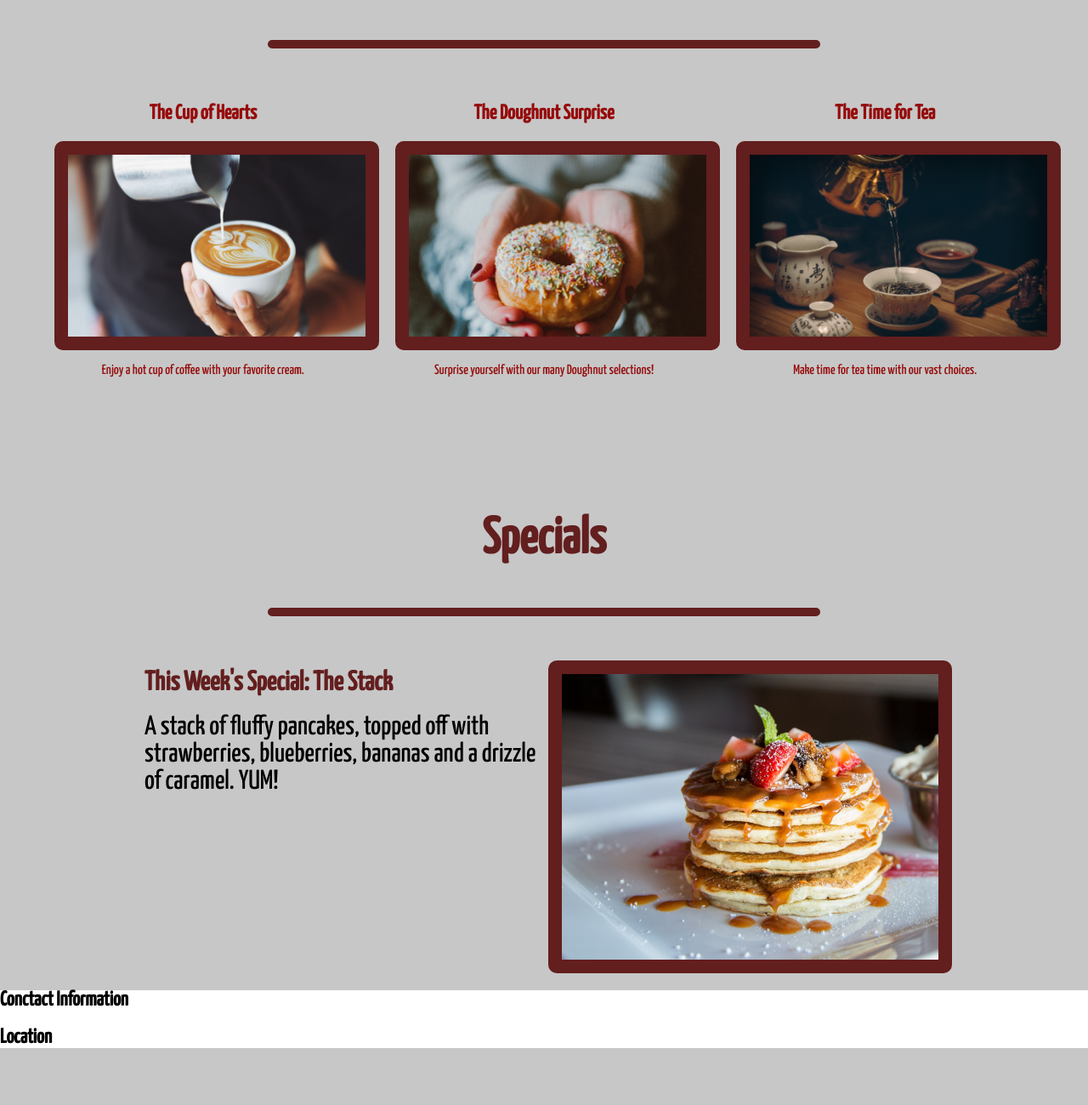
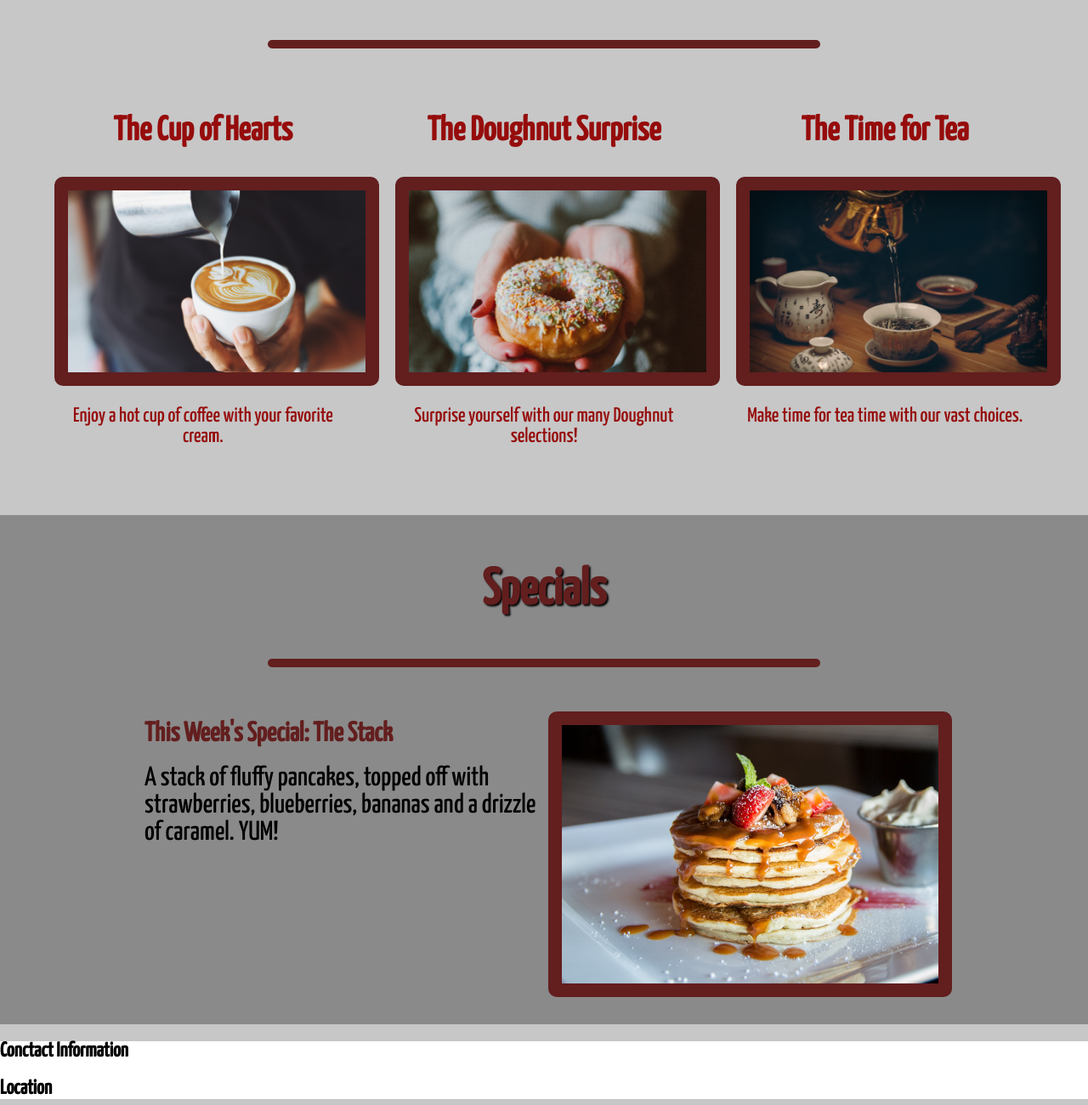
Before and after one commit to ghosthound1916/Coffee_shop, a plain HTML site: page index.html in a window 1280 px wide. Shown: the part 800-2100 px from the top of the page at 85% size. Before the commit the page ends 2053 px from the top, so only its background shows below. Drawn offline with Linux system fonts and the light colour scheme.

Commit message:
Fixed menu

```diff
--- a/css/styles.css
+++ b/css/styles.css
@@ -15,6 +15,7 @@ body {
     color: rgb(99, 30, 30);
     font-size: 2.5em;
     margin: 0 auto;
+    text-shadow: 2px 2px 2px rgb(7, 7, 7);
     /* border-bottom: .2em solid rgb(99, 30, 30); */
 }
 
@@ -24,7 +25,7 @@ hr {
     width: 50%;
 }
 
-/* Nav and hero sections */
+/* Nav section */
 nav {
     height: 6vh;
     background-color: rgb(20, 20, 20);
@@ -73,12 +74,13 @@ nav li {
     display: inline-block;
 }
 
+/* Hero Section */
 .hero {
     width: auto;
     height: 80vh;
 
     background-size: cover;
-    background-attachment: fixed;
+    /* background-attachment: fixed; */
     background-image: linear-gradient(rgb(27, 13, 13, 0.7), rgba(248, 227, 227, 0.3)), url(/imgs/coffe_shop.jpg);
     /* border-bottom: 5vh solid rgb(99, 30, 30); */
     opacity: .95;
@@ -89,7 +91,7 @@ nav li {
     font-size: 9em;
     letter-spacing: 10px;
     color: rgb(99, 30, 30);
-    text-shadow: 5px 5px rgb(190, 190, 190);
+    text-shadow: 5px 5px rgb(7, 7, 7);
     text-align: center;
     position: absolute;
     top: 50%;
@@ -120,7 +122,18 @@ nav li {
 .menu-boxes p, .menu-boxes h2 {
     color: rgb(150, 12, 12);
     text-align: center;
+
 }
+
+.menu-boxes h2 {
+    font-size: 2.5em;
+}
+
+.menu-boxes p {
+    font-size: 1.5em;
+}
+
+
 
 .menu-pics {
     width: 100%;
@@ -149,11 +162,15 @@ nav li {
 
 /* Specials */
 #two-tone {
-    /* background-color: rgb(46, 44, 44); */
+    background-color: rgb(138, 138, 138);
 }
 
 #two-tone h2 {
     /* font-size: 2.5em; */
+}
+
+#two-tone .section-headings h2 {
+    padding-top: 1em;
 }
 
 .specials {
@@ -162,7 +179,7 @@ nav li {
     width: 75%;
     height: 50vh;
     /* border: .5em solid black; */
-
+    /* background-color: rgb(87, 87, 87); */
 }
 
 .specials p, .specials h2 {
@@ -174,7 +191,9 @@ nav li {
 .specials p {
     margin-top: 20px;
     color: rgb(0, 0, 0);
+
 }
+
 
 .special-items {
     /* flex-grow: 2; */
@@ -193,6 +212,7 @@ nav li {
     background-size: cover;
     border: 1em solid rgb(99, 30, 30);
     border-radius: 10px;
+    margin-bottom: 2em;
 }
 
 #new-color {
```
Also changed, not shown: index.html (+2 -5 lines).
